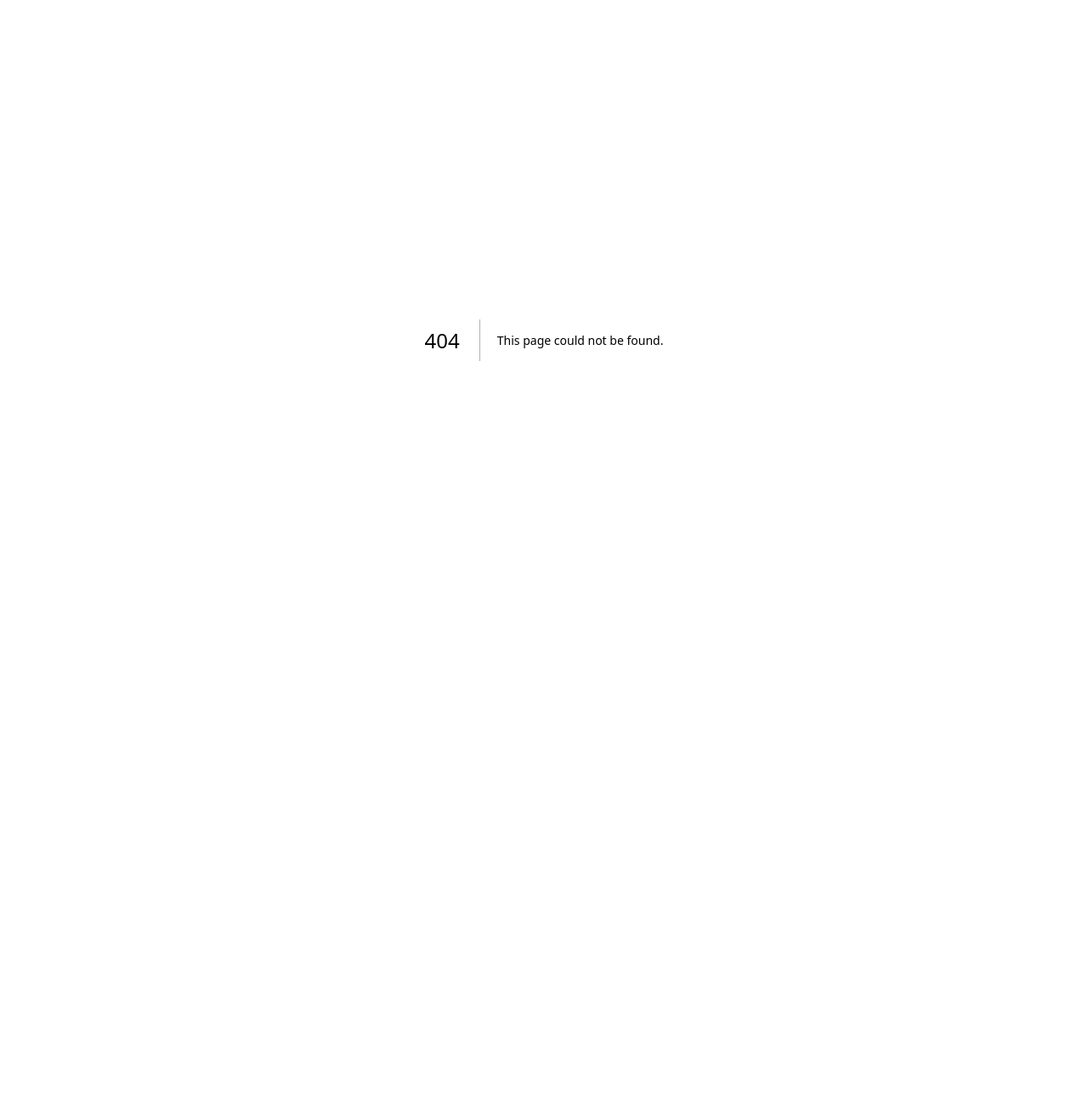
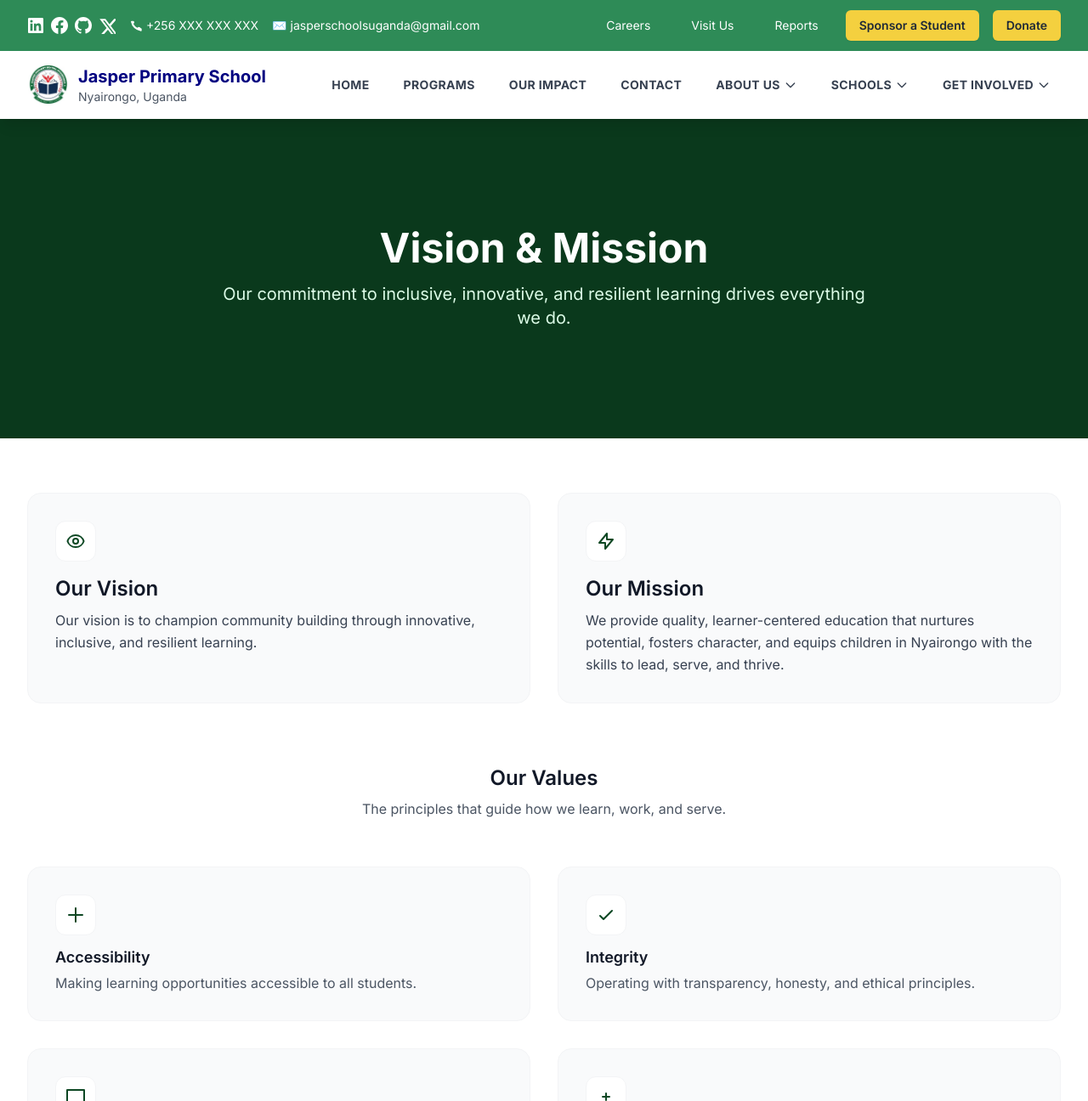
Before and after one commit to JasperSchools/jasperschools, a Next.js app: page /about/vision-mission in a window 1280 px wide. Before the commit this address had no page. Shown: the top 1296 px of the page at 85% size. Before the commit the page ends 800 px from the top, so only its background shows below. Built offline with nearby package versions, Linux system fonts and the light colour scheme.

Commit message:
completed the vision and mission pages,content will be updated with real content for sure

```diff
--- a/next.config.js
+++ b/next.config.js
@@ -1,8 +1,6 @@
 /** @type {import('next').NextConfig} */
 const nextConfig = {
-  experimental: {
-    appDir: true,
-  },
+  // App Router is now stable in Next.js 13.4+, no experimental flag needed
 }
 
 module.exports = nextConfig
--- /dev/null
+++ b/src/app/about/vision-mission/page.tsx
@@ -0,0 +1,99 @@
+import Header from '@/components/Header'
+import Footer from '@/components/Footer'
+import Image from 'next/image'
+
+export default function VisionMissionPage() {
+  return (
+    <main className="min-h-screen bg-white">
+      <Header />
+      {/* Hero Section */}
+      <section className="relative overflow-hidden">
+        <div className="absolute inset-0" style={{ backgroundColor: '#0D4723' }} />
+        <div className="absolute inset-0 bg-black/20" />
+        <div className="relative max-w-7xl mx-auto px-3 sm:px-4 lg:px-8 py-20 sm:py-28 lg:py-32 text-center">
+          <h1 className="text-3xl sm:text-4xl lg:text-5xl font-bold text-white mb-4">Vision & Mission</h1>
+          <p className="text-green-100 text-base sm:text-lg lg:text-xl max-w-3xl mx-auto">
+            Our commitment to inclusive, innovative, and resilient learning drives everything we do.
+          </p>
+        </div>
+      </section>
+
+      {/* Vision and Mission Cards */}
+      <section className="py-10 sm:py-14 lg:py-16 bg-white">
+        <div className="max-w-7xl mx-auto px-3 sm:px-4 lg:px-8 grid md:grid-cols-2 gap-6 lg:gap-8">
+          <div className="rounded-2xl border border-gray-100 bg-gray-50 p-6 sm:p-8">
+            <div className="w-12 h-12 rounded-xl bg-white border border-gray-100 flex items-center justify-center mb-4">
+              <svg className="w-6 h-6 text-[#0D4723]" fill="none" stroke="currentColor" viewBox="0 0 24 24">
+                <path strokeLinecap="round" strokeLinejoin="round" strokeWidth="2" d="M15 12a3 3 0 11-6 0 3 3 0 016 0z" />
+                <path strokeLinecap="round" strokeLinejoin="round" strokeWidth="2" d="M2.458 12C3.732 7.943 7.523 5 12 5c4.478 0 8.268 2.943 9.542 7-1.274 4.057-5.064 7-9.542 7-4.477 0-8.268-2.943-9.542-7z" />
+              </svg>
+            </div>
+            <h2 className="text-xl sm:text-2xl font-semibold text-gray-900 mb-2">Our Vision</h2>
+            <p className="text-gray-700 leading-relaxed">
+              Our vision is to champion community building through innovative, inclusive, and resilient learning.
+            </p>
+          </div>
+          <div className="rounded-2xl border border-gray-100 bg-gray-50 p-6 sm:p-8">
+            <div className="w-12 h-12 rounded-xl bg-white border border-gray-100 flex items-center justify-center mb-4">
+              <svg className="w-6 h-6 text-[#0D4723]" fill="none" stroke="currentColor" viewBox="0 0 24 24">
+                <path strokeLinecap="round" strokeLinejoin="round" strokeWidth="2" d="M13 10V3L4 14h7v7l9-11h-7z" />
+              </svg>
+            </div>
+            <h2 className="text-xl sm:text-2xl font-semibold text-gray-900 mb-2">Our Mission</h2>
+            <p className="text-gray-700 leading-relaxed">
+              We provide quality, learner-centered education that nurtures potential, fosters character, and equips
+              children in Nyairongo with the skills to lead, serve, and thrive.
+            </p>
+          </div>
+        </div>
+      </section>
+
+      {/* Our Values Heading */}
+      <section className="pt-2">
+        <div className="max-w-7xl mx-auto px-3 sm:px-4 lg:px-8 text-center">
+          <h3 className="text-xl sm:text-2xl font-semibold text-gray-900 mb-2">Our Values</h3>
+          <p className="text-gray-600 max-w-3xl mx-auto">The principles that guide how we learn, work, and serve.</p>
+        </div>
+      </section>
+
+      {/* Values Grid */}
+      <section className="py-8 sm:py-12 lg:py-14">
+        <div className="max-w-7xl mx-auto px-3 sm:px-4 lg:px-8 grid md:grid-cols-2 gap-6 lg:gap-8">
+          {/* Accessibility */}
+          <div className="rounded-2xl border border-gray-100 bg-gray-50 p-6 sm:p-8">
+            <div className="w-12 h-12 rounded-xl bg-white border border-gray-100 flex items-center justify-center mb-3">
+              <svg className="w-6 h-6 text-[#0D4723]" fill="none" stroke="currentColor" viewBox="0 0 24 24"><path strokeLinecap="round" strokeLinejoin="round" strokeWidth="2" d="M12 4v16m8-8H4"/></svg>
+            </div>
+            <h4 className="text-lg font-semibold text-gray-900 mb-1">Accessibility</h4>
+            <p className="text-gray-600">Making learning opportunities accessible to all students.</p>
+          </div>
+          {/* Integrity */}
+          <div className="rounded-2xl border border-gray-100 bg-gray-50 p-6 sm:p-8">
+            <div className="w-12 h-12 rounded-xl bg-white border border-gray-100 flex items-center justify-center mb-3">
+              <svg className="w-6 h-6 text-[#0D4723]" fill="none" stroke="currentColor" viewBox="0 0 24 24"><path strokeLinecap="round" strokeLinejoin="round" strokeWidth="2" d="M5 13l4 4L19 7"/></svg>
+            </div>
+            <h4 className="text-lg font-semibold text-gray-900 mb-1">Integrity</h4>
+            <p className="text-gray-600">Operating with transparency, honesty, and ethical principles.</p>
+          </div>
+          {/* Collaboration */}
+          <div className="rounded-2xl border border-gray-100 bg-gray-50 p-6 sm:p-8">
+            <div className="w-12 h-12 rounded-xl bg-white border border-gray-100 flex items-center justify-center mb-3">
+              <svg className="w-6 h-6 text-[#0D4723]" fill="none" stroke="currentColor" viewBox="0 0 24 24"><path strokeLinecap="round" strokeLinejoin="round" strokeWidth="2" d="M17 20h5V4H2v16h5"/></svg>
+            </div>
+            <h4 className="text-lg font-semibold text-gray-900 mb-1">Collaboration</h4>
+            <p className="text-gray-600">Building strong partnerships among students, mentors, and community.</p>
+          </div>
+          {/* Empowerment */}
+          <div className="rounded-2xl border border-gray-100 bg-gray-50 p-6 sm:p-8">
+            <div className="w-12 h-12 rounded-xl bg-white border border-gray-100 flex items-center justify-center mb-3">
+              <svg className="w-6 h-6 text-[#0D4723]" fill="none" stroke="currentColor" viewBox="0 0 24 24"><path strokeLinecap="round" strokeLinejoin="round" strokeWidth="2" d="M12 8v8m-4-4h8"/></svg>
+            </div>
+            <h4 className="text-lg font-semibold text-gray-900 mb-1">Empowerment</h4>
+            <p className="text-gray-600">Helping students reach their full academic and life potential.</p>
+          </div>
+        </div>
+      </section>
+      <Footer />
+    </main>
+  )
+}
--- a/src/app/page.tsx
+++ b/src/app/page.tsx
@@ -8,15 +8,50 @@ export default function Home() {
       <Header />
       <Hero />
 
-      {/* Placeholder sections for future development */}
+      {/* About Us Section */}
       <section id="about" className="py-12 sm:py-16 lg:py-20 bg-gray-50">
-        <div className="max-w-7xl mx-auto px-3 sm:px-4 lg:px-8 text-center">
-          <h2 className="text-2xl sm:text-3xl lg:text-4xl font-bold text-school-blue mb-4 sm:mb-6 lg:mb-8">
-            About Us
-          </h2>
-          <p className="text-base sm:text-lg lg:text-xl text-gray-600 max-w-3xl mx-auto leading-relaxed">
-            Learn more about our mission, values, and the impact we're making in the Nyairongo community.
-          </p>
+        <div className="max-w-7xl mx-auto px-3 sm:px-4 lg:px-8">
+          <div className="grid lg:grid-cols-12 gap-8 items-start">
+            <div className="lg:col-span-7 order-2 lg:order-1">
+              <h2 className="text-2xl sm:text-3xl lg:text-4xl font-bold text-school-blue mb-4 sm:mb-6 lg:mb-8">
+                About Us
+              </h2>
+              <div className="space-y-4 sm:space-y-5 text-gray-700 text-base sm:text-lg leading-relaxed">
+                <p>
+                  Our vision is to champion community building through innovative, inclusive, and resilient learning.
+                </p>
+                <p>
+                  We exist to nurture potential, create opportunity, and strengthen the fabric of our community through
+                  learning experiences that are accessible, practical, and future-ready.
+                </p>
+                <p>
+                  While this content is placeholder and will be refined, our commitment remains the same: empowering
+                  children in Nyairongo with quality education and a supportive environment to thrive.
+                </p>
+              </div>
+
+              <div className="mt-6 sm:mt-8 flex flex-col sm:flex-row gap-3">
+                <a href="/about/vision-mission" className="inline-flex items-center justify-center px-6 py-3 rounded-md bg-school-green text-white font-semibold hover:bg-green-700 transition-colors">
+                  Read our Vision & Mission
+                </a>
+                <a href="#programs" className="inline-flex items-center justify-center px-6 py-3 rounded-md border border-gray-300 text-gray-700 font-semibold hover:bg-white transition-colors">
+                  Explore Programs
+                </a>
+              </div>
+            </div>
+
+            <div className="lg:col-span-5 order-1 lg:order-2">
+              <div className="bg-white rounded-2xl shadow-md p-6 border border-gray-100">
+                <h3 className="text-xl font-semibold text-school-blue mb-3">What guides us</h3>
+                <ul className="list-disc pl-5 space-y-2 text-gray-700">
+                  <li>Inclusive learning that welcomes every child.</li>
+                  <li>Resilience through community and care.</li>
+                  <li>Innovation grounded in local context.</li>
+                  <li>Accountability and partnership.</li>
+                </ul>
+              </div>
+            </div>
+          </div>
         </div>
       </section>
 
--- a/src/components/Header.tsx
+++ b/src/components/Header.tsx
@@ -8,44 +8,45 @@ export default function Header() {
   const [activeDropdown, setActiveDropdown] = useState<string | null>(null)
 
   const topHeaderLinks = [
-    { name: 'Careers', href: '#careers' },
-    { name: 'Visit Us', href: '#visit' },
-    { name: 'Reports', href: '#reports' },
-    { name: 'Sponsor a Student', href: '#sponsor' },
-    { name: 'Donate', href: '#donate' },
+    { name: 'Careers', href: '/#careers' },
+    { name: 'Visit Us', href: '/#visit' },
+    { name: 'Reports', href: '/#reports' },
+    { name: 'Sponsor a Student', href: '/#sponsor' },
+    { name: 'Donate', href: '/#donate' },
   ]
 
   const socialLinks = [
-    { name: 'LinkedIn', href: '#', icon: 'linkedin' },
+    { name: 'LinkedIn', href: 'https://www.linkedin.com/company/jasper-primaryschool-nyairongo/posts/?feedView=all', icon: 'linkedin' },
     { name: 'Facebook', href: '#', icon: 'facebook' },
     { name: 'Instagram', href: '#', icon: 'instagram' },
     { name: 'X (Twitter)', href: '#', icon: 'x' },
   ]
 
   const aboutUsDropdown = [
-    { name: 'About Us', href: '#about', icon: 'info' },
-    { name: 'Our Journey', href: '#journey', icon: 'map' },
-    { name: 'Our Team', href: '#team', icon: 'users' },
-    { name: 'Partners', href: '#partners', icon: 'handshake' },
-    { name: 'Reports', href: '#reports', icon: 'document' },
+    { name: 'About Us', href: '/#about', icon: 'info' },
+    { name: 'Vision & Mission', href: '/about/vision-mission', icon: 'document' },
+    { name: 'Our Journey', href: '/#journey', icon: 'map' },
+    { name: 'Our Team', href: '/#team', icon: 'users' },
+    { name: 'Partners', href: '/#partners', icon: 'handshake' },
+    { name: 'Reports', href: '/#reports', icon: 'document' },
   ]
 
   const schoolsDropdown = [
-    { name: 'Uganda', href: '#school-uganda', icon: 'location' },
+    { name: 'Uganda', href: '/#school-uganda', icon: 'location' },
   ]
 
   const getInvolvedDropdown = [
-    { name: 'Donate', href: '#donate', icon: 'heart' },
-    { name: 'Sponsor a Student', href: '#sponsor', icon: 'gift' },
-    { name: 'Visit Us', href: '#visit', icon: 'calendar' },
-    { name: 'Join Our Team', href: '#careers', icon: 'briefcase' },
+    { name: 'Donate', href: '/#donate', icon: 'heart' },
+    { name: 'Sponsor a Student', href: '/#sponsor', icon: 'gift' },
+    { name: 'Visit Us', href: '/#visit', icon: 'calendar' },
+    { name: 'Join Our Team', href: '/#careers', icon: 'briefcase' },
   ]
 
   const navigation = [
-    { name: 'Home', href: '#' },
-    { name: 'Programs', href: '#programs' },
-    { name: 'Our Impact', href: '#impact' },
-    { name: 'Contact', href: '#contact' },
+    { name: 'Home', href: '/' },
+    { name: 'Programs', href: '/#programs' },
+    { name: 'Our Impact', href: '/#impact' },
+    { name: 'Contact', href: '/#contact' },
   ]
 
   const handleDropdownToggle = (dropdownName: string) => {
--- a/src/components/Hero.tsx
+++ b/src/components/Hero.tsx
@@ -132,9 +132,6 @@ export default function Hero() {
                 className="group bg-transparent hover:bg-white hover:bg-opacity-10 text-white font-semibold py-4 px-8 rounded-full text-lg transition-all duration-300 border-2 border-white border-opacity-30 hover:border-opacity-60 backdrop-blur-sm flex items-center justify-center"
               >
                 <span>Learn More</span>
-                <svg className="w-5 h-5 ml-2 group-hover:translate-x-1 transition-transform duration-300" fill="none" stroke="currentColor" viewBox="0 0 24 24">
-                  <path strokeLinecap="round" strokeLinejoin="round" strokeWidth={2} d="M19 9l-7 7-7-7" />
-                </svg>
               </a>
             </div>
           </div>
```
